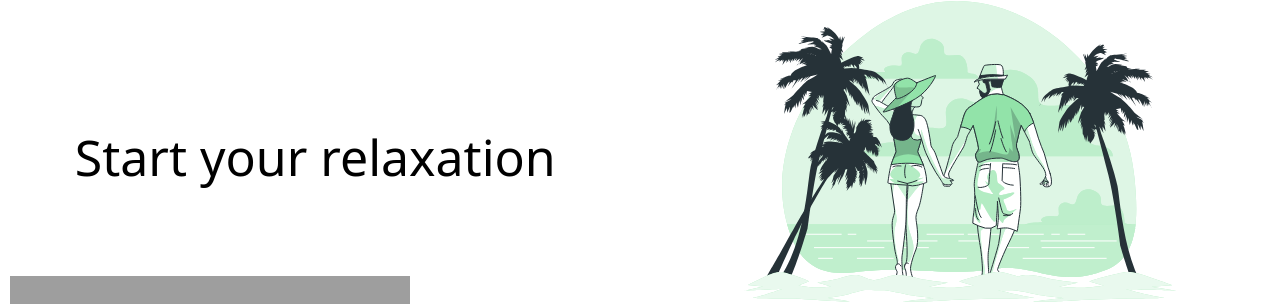
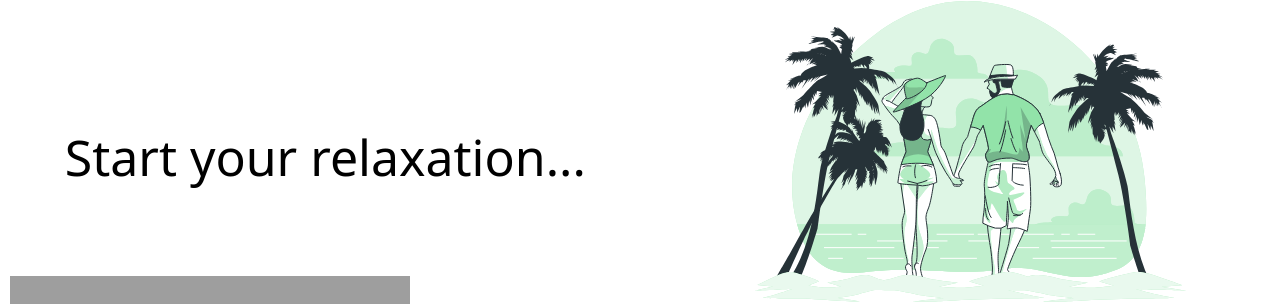
Before and after one commit to jm-programmer09/traveller, a Next.js app: page / in a window 1280 px wide. Shown: the part 1813-2117 px from the top of the page. Built offline with nearby package versions, Linux system fonts and the light colour scheme.

Commit message:
working page for computer, however not suitable for mobile

```diff
--- a/pages/index.js
+++ b/pages/index.js
@@ -225,7 +225,7 @@ export default function Home() {
           <Image
             src={plan_image}
             alt="Plan your holiday"
-            className={styles.plan_image}
+            className={styles.travel_image}
             loading="lazy"
           />
         </div>
@@ -238,12 +238,12 @@ export default function Home() {
             loading="lazy"
           />
         </div>
-        <div className={styles.row}>
-          <div>Start your relaxation</div>
+        <div className={`${styles.row} ${styles.no_after}`}>
+          <div>Start your relaxation...</div>
           <Image
             src={relax_image}
             alt="Relax"
-            className={styles.relax_image}
+            className={styles.travel_image}
             loading="lazy"
           />
         </div>
--- a/styles/Home.module.css
+++ b/styles/Home.module.css
@@ -201,9 +201,6 @@ opacity: 0.8;
   height: 70%;
   border-radius: 6px 6px 0px 0px;
 }
-.travel_image:hover {
-  transform: scale(0.98);
-}
 .card_location {
   font-size: 0.7em;
   font-weight: 600;
@@ -228,13 +225,23 @@ opacity: 0.8;
   justify-content: space-around;
   color: black;
   font-size: 50px;
+  position: relative;
   font-weight: 500;
 }
 .row::after {
   position: absolute;
+  bottom: 0px;
   content: '';
-  height: 1px; width: 90%;
-
+  height: 1px; width: 80%;
+  background-color: black;
+  transition: width 200ms linear;
+}
+.row:hover::after {
+  transition: width 200ms linear;
+  width: 90%;
+}
+.no_after::after {
+  background-color: transparent !important;
 }
 /* top stuff */
 .main {
```
